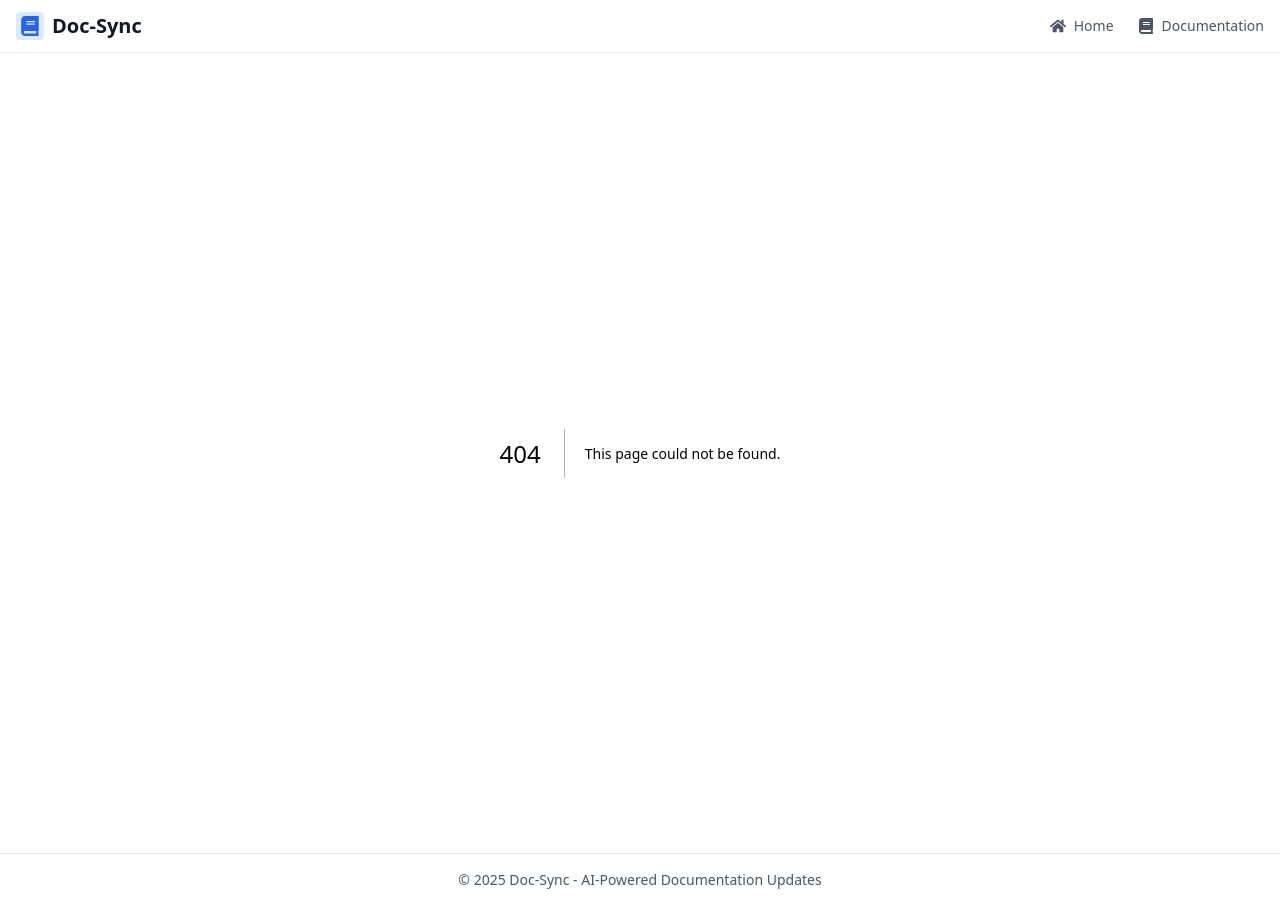
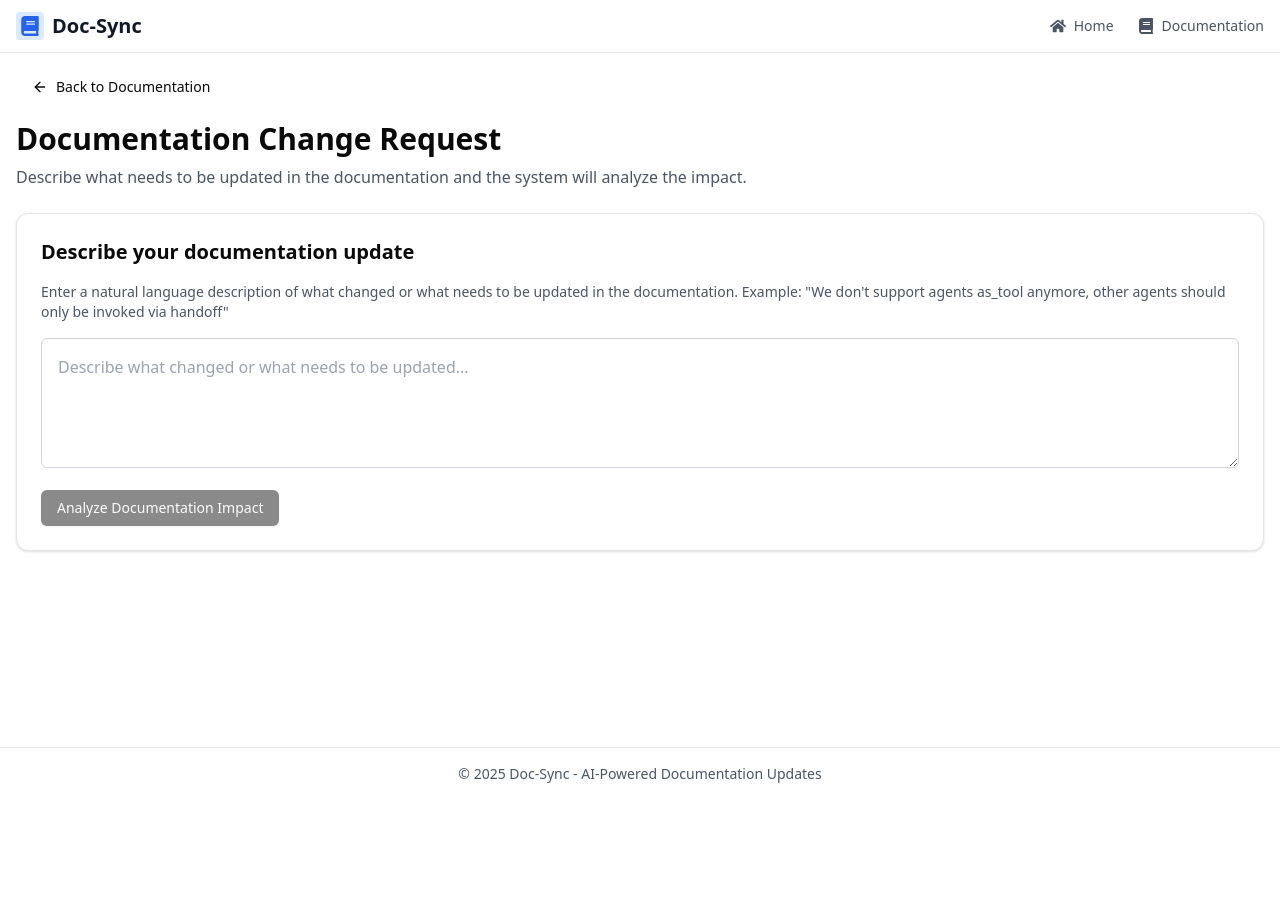
Before and after one commit to ItsMeAbby/Doc-Sync, a Next.js app in the folder nextjs-frontend/: page /documentation-change in a window 1280 px wide. Before the commit this address had no page. After the commit the page ends 800 px from the top, so only its background shows below. Built offline with nearby package versions, Linux system fonts and the light colour scheme.

Commit message:
integrated edit api

```diff
--- /dev/null
+++ b/nextjs-frontend/app/documentation-change/page.tsx
@@ -0,0 +1,248 @@
+'use client';
+
+import { useState, useEffect } from 'react';
+import { Card } from '@/components/ui/card';
+import { Button } from '@/components/ui/button';
+import { Spinner } from '@/components/ui/spinner';
+import { ArrowLeft, Eye } from 'lucide-react';
+import Link from 'next/link';
+import { useSearchParams, useRouter } from 'next/navigation';
+
+export default function DocumentationChangePage() {
+  const searchParams = useSearchParams();
+  const router = useRouter();
+  const [query, setQuery] = useState<string>('');
+  const [documentId, setDocumentId] = useState<string | null>(null);
+  const [documentDetails, setDocumentDetails] = useState<any>(null);
+  const [loading, setLoading] = useState<boolean>(false);
+  const [loadingDoc, setLoadingDoc] = useState<boolean>(false);
+  const [response, setResponse] = useState<any>(null);
+  const [error, setError] = useState<string | null>(null);
+
+  useEffect(() => {
+    const queryParam = searchParams.get('query');
+    const docIdParam = searchParams.get('documentId');
+    if (queryParam) {
+      setQuery(queryParam);
+    }
+    if (docIdParam) {
+      setDocumentId(docIdParam);
+      fetchDocumentDetails(docIdParam);
+    }
+  }, [searchParams]);
+
+  const fetchDocumentDetails = async (docId: string) => {
+    try {
+      setLoadingDoc(true);
+      const res = await fetch(`${process.env.NEXT_PUBLIC_API_BASE_URL}/api/documents/`);
+
+      if (!res.ok) {
+        throw new Error('Failed to fetch documents');
+      }
+
+      const data = await res.json();
+
+      // Search for the document in all languages and categories
+      let foundDoc = null;
+      for (const lang in data) {
+        // Search in documentation
+        const searchInDocs = (docs: any[]): any => {
+          for (const doc of docs) {
+            if (doc.id === docId) {
+              return { ...doc, language: lang };
+            }
+            if (doc.children) {
+              const found = searchInDocs(doc.children);
+              if (found) return found;
+            }
+          }
+          return null;
+        };
+
+        foundDoc = searchInDocs(data[lang].documentation);
+        if (!foundDoc) {
+          foundDoc = searchInDocs(data[lang].api_references);
+        }
+        if (foundDoc) break;
+      }
+
+      if (foundDoc) {
+        setDocumentDetails(foundDoc);
+      }
+    } catch (err) {
+      console.error('Error fetching document details:', err);
+    } finally {
+      setLoadingDoc(false);
+    }
+  };
+
+  const handleViewDocument = () => {
+    if (documentDetails && documentId) {
+      // Store the document details in sessionStorage to select it on the documentation page
+      sessionStorage.setItem('selectedDocumentId', documentId);
+      sessionStorage.setItem('selectedLanguage', documentDetails.language || 'en');
+      sessionStorage.setItem('selectedTab', documentDetails.is_api_ref ? 'api_references' : 'documentation');
+      router.push('/documentation');
+    }
+  };
+
+  const handleSubmit = async () => {
+    if (!query.trim()) {
+      alert('Please enter a description of the documentation changes');
+      return;
+    }
+
+    try {
+      setLoading(true);
+      setError(null);
+      setResponse(null);
+
+      const payload: any = {
+        query: query.trim(),
+      };
+
+      if (documentId) {
+        payload.document_id = documentId;
+      }
+
+      const res = await fetch(`${process.env.NEXT_PUBLIC_API_BASE_URL}/api/edit/`, {
+        method: 'POST',
+        headers: {
+          'Content-Type': 'application/json',
+        },
+        body: JSON.stringify(payload),
+      });
+
+      if (!res.ok) {
+        throw new Error(`API request failed: ${res.status} ${res.statusText}`);
+      }
+
+      const data = await res.json();
+      setResponse(data);
+    } catch (err) {
+      setError(err instanceof Error ? err.message : 'An error occurred');
+    } finally {
+      setLoading(false);
+    }
+  };
+
+  return (
+    <div className="container mx-auto px-2 sm:px-4 py-4">
+      <div className="mb-6">
+        <Link href="/documentation">
+          <Button variant="ghost" className="mb-4">
+            <ArrowLeft className="mr-2 h-4 w-4" />
+            Back to Documentation
+          </Button>
+        </Link>
+
+        <h1 className="text-2xl sm:text-3xl font-bold mb-2">Documentation Change Request</h1>
+        <p className="text-gray-600 dark:text-gray-400">
+          Describe what needs to be updated in the documentation and the system will analyze the impact.
+        </p>
+      </div>
+
+      <Card className="p-4 sm:p-6 mb-6">
+        <h3 className="text-lg sm:text-xl font-semibold mb-4">
+          Describe your documentation update
+        </h3>
+        <p className="text-sm text-gray-600 dark:text-gray-400 mb-4">
+          Enter a natural language description of what changed or what needs to be updated in the documentation.
+          Example: "We don't support agents as_tool anymore, other agents should only be invoked via handoff"
+        </p>
+
+        {documentId && (
+          <div className="mb-4 p-3 bg-blue-50 dark:bg-blue-900/20 rounded-md border border-blue-200 dark:border-blue-800">
+            {loadingDoc ? (
+              <div className="flex items-center space-x-2">
+                <Spinner size="sm" />
+                <span className="text-sm text-blue-600 dark:text-blue-400">Loading document details...</span>
+              </div>
+            ) : documentDetails ? (
+              <>
+                <div className="grid grid-cols-1 sm:grid-cols-2 gap-2 mb-2">
+                  <p className="text-sm text-blue-700 dark:text-blue-300">
+                    <strong>Name:</strong> {documentDetails.name || 'N/A'}
+                  </p>
+                  <p className="text-sm text-blue-700 dark:text-blue-300">
+                    <strong>Title:</strong> {documentDetails.title || 'N/A'}
+                  </p>
+                  <p className="text-sm text-blue-700 dark:text-blue-300">
+                    <strong>Language:</strong> {documentDetails.language || 'N/A'}
+                  </p>
+                  <p className="text-sm text-blue-700 dark:text-blue-300">
+                    <strong>Type:</strong> {documentDetails.is_api_ref ? 'API Reference' : 'Documentation'}
+                  </p>
+                </div>
+                <div className="flex justify-between items-center mt-3">
+                  <p className="text-xs text-blue-600 dark:text-blue-400">
+                    This update request will be specifically analyzed for this document.
+                  </p>
+                  <Button
+                    variant="outline"
+                    size="sm"
+                    onClick={handleViewDocument}
+                    className="flex items-center gap-1"
+                  >
+                    <Eye className="h-3 w-3" />
+                    View
+                  </Button>
+                </div>
+              </>
+            ) : (
+              <p className="text-sm text-blue-700 dark:text-blue-300">
+                Document ID: {documentId}
+              </p>
+            )}
+          </div>
+        )}
+
+        <textarea
+          className="w-full p-3 sm:p-4 rounded-md border border-gray-300 dark:border-gray-700 bg-white dark:bg-gray-800 text-gray-900 dark:text-gray-100 mb-4 text-sm sm:text-base"
+          rows={4}
+          placeholder="Describe what changed or what needs to be updated..."
+          value={query}
+          onChange={(e) => setQuery(e.target.value)}
+          disabled={loading}
+        />
+
+        <Button
+          onClick={handleSubmit}
+          disabled={loading || !query.trim()}
+          className="w-full sm:w-auto"
+        >
+          {loading ? (
+            <>
+              <Spinner size="sm" className="mr-2" />
+              Processing...
+            </>
+          ) : (
+            'Analyze Documentation Impact'
+          )}
+        </Button>
+      </Card>
+
+      {error && (
+        <Card className="p-4 sm:p-6 mb-6 bg-red-50 border-red-200 dark:bg-red-900/20 dark:border-red-800">
+          <h3 className="text-lg font-semibold text-red-700 dark:text-red-400 mb-2">
+            Error
+          </h3>
+          <p className="text-red-600 dark:text-red-300">{error}</p>
+        </Card>
+      )}
+
+      {response && (
+        <Card className="p-4 sm:p-6">
+          <h3 className="text-lg sm:text-xl font-semibold mb-4">
+            Analysis Results
+          </h3>
+          <div className="bg-gray-100 dark:bg-gray-800 p-4 rounded-md overflow-auto">
+            <pre className="text-xs sm:text-sm">
+              {JSON.stringify(response, null, 2)}
+            </pre>
+          </div>
+        </Card>
+      )}
+    </div>
+  );
+}
--- a/nextjs-frontend/app/documentation/components/MarkdownRenderer.tsx
+++ b/nextjs-frontend/app/documentation/components/MarkdownRenderer.tsx
@@ -7,6 +7,7 @@ import rehypeRaw from 'rehype-raw';
 import remarkGfm from 'remark-gfm';
 import { Skeleton } from '@/components/ui/skeleton';
 import { Spinner } from '@/components/ui/spinner';
+import { useRouter } from 'next/navigation';
 
 interface MarkdownRendererProps {
   content: string;
@@ -16,6 +17,7 @@ interface MarkdownRendererProps {
 }
 
 const MarkdownRenderer: React.FC<MarkdownRendererProps> = ({ content, documentId, keywords_array = [], isLoading = false }) => {
+  const router = useRouter();
   if (isLoading) {
     return (
       <div className="space-y-4 p-4">
@@ -61,7 +63,7 @@ const MarkdownRenderer: React.FC<MarkdownRendererProps> = ({ content, documentId
         <div className="flex justify-end">
           <button
             className="inline-flex items-center px-3 py-1.5 text-sm font-medium rounded-md text-white bg-blue-600 hover:bg-blue-700 transition-colors"
-            onClick={() => alert('This would open the documentation update form for document ID: ' + documentId)}
+            onClick={() => router.push(`/documentation-change${documentId ? `?documentId=${encodeURIComponent(documentId)}` : ''}`)}
           >
             Suggest Update
           </button>
--- a/nextjs-frontend/app/documentation/page.tsx
+++ b/nextjs-frontend/app/documentation/page.tsx
@@ -8,34 +8,74 @@ import DocumentTree from './components/DocumentTree';
 import MarkdownRenderer from './components/MarkdownRenderer';
 import LanguageSelector from './components/LanguageSelector';
 import { DocumentNode } from './types';
-import { FaLightbulb } from 'react-icons/fa';
 import { Skeleton } from '@/components/ui/skeleton';
 import { Spinner } from '@/components/ui/spinner';
+import { useRouter } from 'next/navigation';
+import { FaLightbulb } from 'react-icons/fa';
 
 export default function DocumentationPage() {
+  const router = useRouter();
   const [documents, setDocuments] = useState<Record<string, { documentation: DocumentNode[], api_references: DocumentNode[] }>>({});
   const [selectedLanguage, setSelectedLanguage] = useState<string>('en');
   const [selectedDocument, setSelectedDocument] = useState<DocumentNode | null>(null);
   const [loading, setLoading] = useState<boolean>(true);
   const [activeTab, setActiveTab] = useState<'documentation' | 'api_references'>('documentation');
-  const [updateMode, setUpdateMode] = useState<boolean>(false);
-  const [updateQuery, setUpdateQuery] = useState<string>('');
   const [error, setError] = useState<string | null>(null);
 
   useEffect(() => {
     const fetchDocuments = async () => {
       try {
         setLoading(true);
-        const response = await fetch(`${process.env.NEXT_PUBLIC_API_BASE_URL}/api/documents`);
+        const response = await fetch(`${process.env.NEXT_PUBLIC_API_BASE_URL}/api/documents/`);
 
         if (response.ok) {
           const data = await response.json();
           setDocuments(data);
 
-          // Set default language if available
-          const languages = Object.keys(data);
-          if (languages.length > 0 && !languages.includes(selectedLanguage)) {
-            setSelectedLanguage(languages[0]);
+          // Check for stored selection from documentation-change page
+          const storedDocId = sessionStorage.getItem('selectedDocumentId');
+          const storedLanguage = sessionStorage.getItem('selectedLanguage');
+          const storedTab = sessionStorage.getItem('selectedTab');
+
+          if (storedDocId && storedLanguage) {
+            // Set language and tab
+            setSelectedLanguage(storedLanguage);
+            if (storedTab) {
+              setActiveTab(storedTab as 'documentation' | 'api_references');
+            }
+
+            // Find and select the document
+            const findDocument = (docs: any[]): any => {
+              for (const doc of docs) {
+                if (doc.id === storedDocId) {
+                  return doc;
+                }
+                if (doc.children) {
+                  const found = findDocument(doc.children);
+                  if (found) return found;
+                }
+              }
+              return null;
+            };
+
+            setTimeout(() => {
+              const targetDocs = data[storedLanguage]?.[storedTab || 'documentation'] || [];
+              const foundDoc = findDocument(targetDocs);
+              if (foundDoc) {
+                setSelectedDocument(foundDoc);
+              }
+
+              // Clear session storage
+              sessionStorage.removeItem('selectedDocumentId');
+              sessionStorage.removeItem('selectedLanguage');
+              sessionStorage.removeItem('selectedTab');
+            }, 100);
+          } else {
+            // Set default language if available
+            const languages = Object.keys(data);
+            if (languages.length > 0 && !languages.includes(selectedLanguage)) {
+              setSelectedLanguage(languages[0]);
+            }
           }
         } else {
           const errorMessage = `Failed to fetch documents: ${response.status} ${response.statusText}`;
@@ -65,27 +105,11 @@ export default function DocumentationPage() {
 
   const handleDocumentSelect = (document: DocumentNode) => {
     setSelectedDocument(document);
-    setUpdateMode(false);
   };
 
   const handleLanguageChange = (language: string) => {
     setSelectedLanguage(language);
     setSelectedDocument(null);
-    setUpdateMode(false);
-  };
-
-  const handleUpdateRequest = () => {
-    if (!updateQuery.trim()) {
-      alert('Please enter a description of the documentation changes');
-      return;
-    }
-
-    // This would actually send the query to the backend for processing
-    alert(`Your update request has been received: "${updateQuery}"\n\nThe system would now analyze the documentation and suggest updates.`);
-
-    // In a real implementation, this would be replaced with actual API calls and state updates
-    setUpdateMode(false);
-    setUpdateQuery('');
   };
 
   return (
@@ -99,39 +123,12 @@ export default function DocumentationPage() {
 
         <Button
           className="flex items-center gap-2 bg-gradient-to-r from-blue-500 to-indigo-500"
-          onClick={() => setUpdateMode(true)}
+          onClick={() => router.push('/documentation-change')}
         >
           <FaLightbulb className="h-4 w-4" />
           Suggest Documentation Update
         </Button>
       </div>
-
-      {updateMode && (
-        <Card className="p-3 sm:p-4 mb-4 bg-blue-50 dark:bg-blue-900/20 border-blue-200 dark:border-blue-800">
-          <h3 className="text-base sm:text-lg font-medium mb-2 sm:mb-3 text-blue-800 dark:text-blue-300">
-            Describe your documentation update
-          </h3>
-          <p className="text-xs sm:text-sm text-gray-600 dark:text-gray-400 mb-2 sm:mb-3">
-            Enter a natural language description of what changed or what needs to be updated in the documentation.
-            Example: "We don't support agents as_tool anymore, other agents should only be invoked via handoff"
-          </p>
-          <textarea
-            className="w-full p-2 sm:p-3 rounded-md border border-gray-300 dark:border-gray-700 bg-white dark:bg-gray-800 text-gray-900 dark:text-gray-100 mb-2 sm:mb-3 text-sm sm:text-base"
-            rows={3}
-            placeholder="Describe what changed or what needs to be updated..."
-            value={updateQuery}
-            onChange={(e) => setUpdateQuery(e.target.value)}
-          />
-          <div className="flex flex-col sm:flex-row justify-end gap-2">
-            <Button variant="outline" onClick={() => setUpdateMode(false)} className="order-2 sm:order-1">
-              Cancel
-            </Button>
-            <Button onClick={handleUpdateRequest} className="order-1 sm:order-2 mb-2 sm:mb-0">
-              Find Affected Documentation
-            </Button>
-          </div>
-        </Card>
-      )}
 
       {error ? (
         <Card className="p-4 sm:p-6 bg-red-50 border-red-200 dark:bg-red-900/20 dark:border-red-800 mb-4">
@@ -146,7 +143,7 @@ export default function DocumentationPage() {
               setError(null);
               setLoading(true);
               // Retry the fetch
-              fetch(`${process.env.NEXT_PUBLIC_API_BASE_URL}/api/documents`)
+              fetch(`${process.env.NEXT_PUBLIC_API_BASE_URL}/api/documents/`)
                 .then(response => {
                   if (response.ok) return response.json();
                   throw new Error(`Failed to fetch: ${response.status}`);
--- a/nextjs-frontend/app/page.tsx
+++ b/nextjs-frontend/app/page.tsx
@@ -54,6 +54,12 @@ export default function Home() {
               Create Document
             </Button>
           </Link>
+          <Link href="/documentation-change">
+            <Button className="px-6 sm:px-8 py-3 sm:py-4 text-lg sm:text-xl font-semibold rounded-full shadow-lg bg-gradient-to-r from-orange-500 to-red-500 text-white hover:from-orange-600 hover:to-red-600 focus:ring-4 focus:ring-orange-300">
+              <FaLightbulb className="mr-2" />
+              Suggest Changes
+            </Button>
+          </Link>
         </div>
       </div>
     </main>
```
